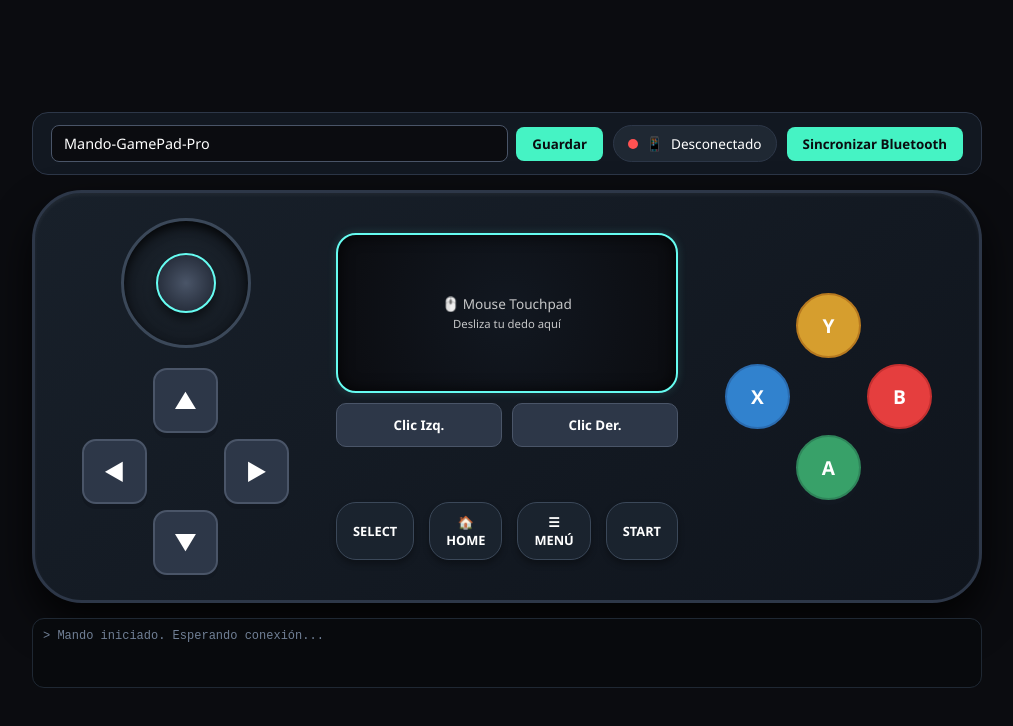
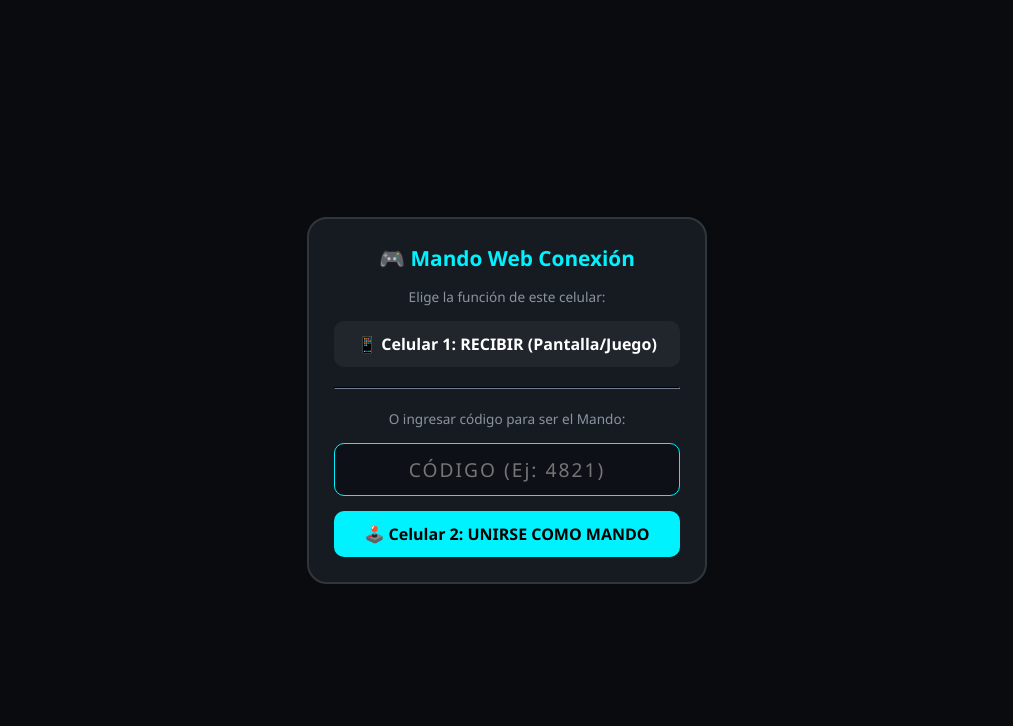
Before and after one commit to k4927789-wq/Chat-Privado, a plain HTML site: page index.html in a window 1280 px wide. Shown: the whole page, without its empty margins (133-1146 px from the left). Drawn offline with Linux system fonts and the light colour scheme.

Commit message:
Update index.html

```diff
--- a/index.html
+++ b/index.html
@@ -3,24 +3,24 @@
 <head>
   <meta charset="UTF-8">
   <meta name="viewport" content="width=device-width, initial-scale=1.0, user-scalable=no">
-  <title>Mando Bluetooth Pro + Joystick</title>
+  <title>Mando Web Multi-Dispositivo</title>
+  <!-- Librería PeerJS para conectar 2 celulares por WebRTC sin servidor -->
+  <script src="https://unpkg.com/peerjs@1.5.2/dist/peerjs.min.js"></script>
   <style>
     :root {
-      --bg-color: #0b0c10;
-      --card-bg: #1f2833;
-      --accent: #66fcf1;
-      --accent-glow: rgba(102, 252, 241, 0.4);
-      --btn-bg: #2d3748;
-      --btn-border: #4a5568;
+      --bg-color: #0a0b0e;
+      --card-bg: #161b22;
+      --accent: #00f2fe;
+      --btn-bg: #21262d;
+      --btn-border: #30363d;
       --text: #ffffff;
-      --subtext: #c5c6c7;
     }
 
     * {
       box-sizing: border-box;
       margin: 0;
       padding: 0;
-      font-family: 'Segoe UI', system-ui, -apple-system, sans-serif;
+      font-family: 'Segoe UI', system-ui, sans-serif;
       user-select: none;
       -webkit-user-select: none;
       touch-action: manipulation;
@@ -37,299 +37,201 @@
       padding: 10px;
     }
 
-    /* BARRA DE CONFIGURACIÓN Y ESTADO */
-    .top-bar {
+    /* PANTALLA DE SELECCIÓN DE MODO */
+    .mode-selector {
+      background: var(--card-bg);
+      border: 2px solid var(--btn-border);
+      border-radius: 20px;
+      padding: 25px;
+      max-width: 400px;
       width: 100%;
-      max-width: 950px;
+      text-align: center;
       display: flex;
-      flex-wrap: wrap;
-      gap: 10px;
-      justify-content: space-between;
-      align-items: center;
-      background: #121821;
-      border: 1px solid #2d3748;
-      padding: 12px 18px;
-      border-radius: 16px;
-      margin-bottom: 15px;
+      flex-direction: column;
+      gap: 15px;
     }
 
-    .config-group {
-      display: flex;
-      align-items: center;
-      gap: 8px;
-      flex: 1;
-      min-width: 260px;
+    .mode-selector h2 {
+      color: var(--accent);
+      font-size: 1.3rem;
     }
 
-    .config-group input {
-      background: #0b0c10;
-      border: 1px solid var(--btn-border);
+    .input-code {
+      background: #0d1117;
+      border: 1px solid var(--accent);
       color: #fff;
-      padding: 8px 12px;
-      border-radius: 8px;
-      flex: 1;
-      font-size: 0.9rem;
+      padding: 12px;
+      border-radius: 10px;
+      font-size: 1.2rem;
+      text-align: center;
+      letter-spacing: 2px;
       outline: none;
+      width: 100%;
     }
 
-    .status-badge {
-      display: flex;
-      align-items: center;
-      gap: 8px;
-      background: #1f2833;
-      padding: 8px 14px;
-      border-radius: 20px;
-      font-size: 0.85rem;
-      border: 1px solid #2d3748;
+    .btn-main {
+      background: var(--accent);
+      color: #000;
+      border: none;
+      padding: 12px;
+      border-radius: 10px;
+      font-weight: bold;
+      font-size: 1rem;
+      cursor: pointer;
     }
 
-    .status-dot {
-      width: 10px;
-      height: 10px;
-      border-radius: 50%;
-      background-color: #ff5252;
-    }
+    .btn-main:active { opacity: 0.8; }
 
-    .status-dot.online {
-      background-color: var(--accent);
-      box-shadow: 0 0 10px var(--accent);
-    }
-
-    .btn-action {
-      background: #45f3c4;
-      color: #0b0c10;
-      border: none;
-      padding: 8px 16px;
-      border-radius: 8px;
-      font-weight: bold;
-      cursor: pointer;
-      transition: transform 0.1s, background 0.2s;
-    }
-
-    .btn-action:active {
-      transform: scale(0.96);
-    }
-
-    /* ESTRUCTURA PRINCIPAL DEL MANDO */
+    /* MANDO PRO */
     .gamepad-body {
-      background: linear-gradient(145deg, #18202a, #0f141c);
-      border: 3px solid #2d3748;
-      border-radius: 50px;
-      padding: 25px 20px;
+      display: none; /* Oculto hasta conectar */
+      background: linear-gradient(145deg, #1c2128, #0d1117);
+      border: 3px solid #30363d;
+      border-radius: 40px;
+      padding: 20px;
       width: 100%;
-      max-width: 950px;
-      box-shadow: 0 20px 40px rgba(0,0,0,0.8), inset 0 2px 4px rgba(255,255,255,0.05);
-      display: grid;
+      max-width: 900px;
+      box-shadow: 0 15px 35px rgba(0,0,0,0.8);
       grid-template-columns: 1fr;
       gap: 20px;
     }
 
     @media (min-width: 768px) {
-      .gamepad-body {
-        grid-template-columns: 1.2fr 1.5fr 1.2fr;
-      }
+      .gamepad-body { grid-template-columns: 1.2fr 1.4fr 1.2fr; }
     }
 
-    /* COLUMNAS DEL MANDO */
     .pad-column {
       display: flex;
       flex-direction: column;
       align-items: center;
       justify-content: space-around;
-      gap: 20px;
+      gap: 15px;
     }
 
-    /* TOUCHPAD / RATÓN CENTRAL */
-    .touchpad-container {
-      width: 100%;
-      display: flex;
-      flex-direction: column;
-      align-items: center;
-      gap: 10px;
-    }
+    .touchpad-box { width: 100%; display: flex; flex-direction: column; align-items: center; gap: 8px; }
 
     .touchpad {
       width: 100%;
-      height: 160px;
-      background: radial-gradient(circle, #121821 0%, #0b0c10 100%);
+      height: 140px;
+      background: radial-gradient(circle, #161b22 0%, #0d1117 100%);
       border: 2px solid var(--accent);
-      border-radius: 20px;
+      border-radius: 18px;
       display: flex;
       align-items: center;
       justify-content: center;
-      color: var(--subtext);
+      color: #8b949e;
       font-size: 0.85rem;
       text-align: center;
-      box-shadow: inset 0 0 15px rgba(0,0,0,0.8), 0 0 10px rgba(102, 252, 241, 0.15);
       touch-action: none;
       cursor: crosshair;
     }
 
-    .mouse-click-btns {
-      display: flex;
-      gap: 10px;
-      width: 100%;
+    .mouse-btns { display: flex; gap: 10px; width: 100%; }
+
+    .btn-mouse {
+      flex: 1; padding: 10px; background: var(--btn-bg);
+      border: 1px solid var(--btn-border); color: #fff;
+      border-radius: 8px; font-weight: bold; cursor: pointer;
     }
 
-    .btn-mouse {
-      flex: 1;
-      padding: 12px;
-      background: var(--btn-bg);
-      border: 1px solid var(--btn-border);
-      color: #fff;
-      border-radius: 10px;
-      font-weight: bold;
-      cursor: pointer;
+    .menu-row { display: flex; gap: 8px; width: 100%; justify-content: center; }
+
+    .btn-menu {
+      background: #21262d; border: 1px solid #30363d;
+      color: #fff; padding: 8px 12px; border-radius: 12px;
+      font-size: 0.75rem; font-weight: bold; cursor: pointer;
     }
 
-    /* BOTONES DE MENÚ Y NAVEGACIÓN */
-    .menu-buttons-row {
-      display: flex;
-      justify-content: center;
-      gap: 15px;
-      width: 100%;
-      margin-top: 5px;
-    }
-
-    .btn-system {
-      background: #1a232e;
-      border: 1px solid #3b4859;
-      color: #fff;
-      padding: 10px 16px;
-      border-radius: 20px;
-      font-size: 0.8rem;
-      font-weight: bold;
-      display: flex;
-      align-items: center;
-      gap: 6px;
-      cursor: pointer;
-      box-shadow: 0 4px 6px rgba(0,0,0,0.3);
-    }
-
-    .btn-system:active {
-      background: var(--accent);
-      color: #000;
-    }
-
-    /* CRUCETA (D-PAD) AUMENTADA */
-    .dpad {
-      display: grid;
-      grid-template-columns: repeat(3, 65px);
-      grid-template-rows: repeat(3, 65px);
-      gap: 6px;
-    }
+    .dpad { display: grid; grid-template-columns: repeat(3, 60px); grid-template-rows: repeat(3, 60px); gap: 5px; }
 
     .btn-ctrl {
-      background: var(--btn-bg);
-      border: 2px solid var(--btn-border);
-      color: var(--text);
-      border-radius: 14px;
-      font-weight: bold;
-      font-size: 1.4rem;
-      cursor: pointer;
-      display: flex;
-      align-items: center;
-      justify-content: center;
-      box-shadow: 0 5px 0 #121821;
+      background: var(--btn-bg); border: 2px solid var(--btn-border);
+      color: var(--text); border-radius: 12px; font-weight: bold;
+      font-size: 1.3rem; cursor: pointer; display: flex;
+      align-items: center; justify-content: center; box-shadow: 0 4px 0 #0d1117;
     }
 
     .btn-ctrl:active {
-      transform: translateY(3px);
-      box-shadow: 0 2px 0 #121821;
-      background: var(--accent);
-      color: #000;
+      transform: translateY(2px); box-shadow: 0 2px 0 #0d1117;
+      background: var(--accent); color: #000;
     }
 
-    /* PERILLA (JOYSTICK ANALÓGICO) */
     .joystick-outer {
-      width: 130px;
-      height: 130px;
-      background: radial-gradient(circle, #222c37 0%, #0d1117 100%);
-      border: 3px solid #3b4859;
-      border-radius: 50%;
-      position: relative;
-      display: flex;
-      align-items: center;
-      justify-content: center;
-      box-shadow: inset 0 5px 10px rgba(0,0,0,0.7);
-      touch-action: none;
+      width: 120px; height: 120px;
+      background: radial-gradient(circle, #21262d 0%, #0d1117 100%);
+      border: 3px solid var(--btn-border); border-radius: 50%;
+      position: relative; display: flex; align-items: center;
+      justify-content: center; touch-action: none;
     }
 
     .joystick-stick {
-      width: 60px;
-      height: 60px;
-      background: radial-gradient(circle, #4a5568 0%, #1a202c 100%);
-      border: 2px solid var(--accent);
-      border-radius: 50%;
-      position: absolute;
-      box-shadow: 0 6px 12px rgba(0,0,0,0.6);
-      transition: transform 0.05s ease-out;
+      width: 55px; height: 55px;
+      background: radial-gradient(circle, #30363d 0%, #161b22 100%);
+      border: 2px solid var(--accent); border-radius: 50%;
+      position: absolute; box-shadow: 0 4px 8px rgba(0,0,0,0.5);
     }
 
-    /* BOTONES DE ACCIÓN (A, B, X, Y) AUMENTADOS */
-    .action-btns {
-      display: grid;
-      grid-template-columns: repeat(3, 65px);
-      grid-template-rows: repeat(3, 65px);
-      gap: 6px;
+    .action-btns { display: grid; grid-template-columns: repeat(3, 60px); grid-template-rows: repeat(3, 60px); gap: 5px; }
+    .btn-act { border-radius: 50%; font-size: 1.1rem; }
+    .btn-a { background: #238636; border-color: #2ea043; }
+    .btn-b { background: #da3633; border-color: #f85149; }
+    .btn-x { background: #1f6feb; border-color: #388bfd; }
+    .btn-y { background: #d29922; border-color: #e3b341; color: #fff; }
+
+    /* CONSOLA DE RECEPTION EN PANTALLA RECEPTORA */
+    .receiver-box {
+      display: none;
+      background: var(--card-bg);
+      border: 1px solid var(--btn-border);
+      border-radius: 16px;
+      padding: 20px;
+      max-width: 500px;
+      width: 100%;
+      text-align: center;
     }
 
-    .btn-act {
-      border-radius: 50%;
-      font-size: 1.2rem;
-    }
-
-    .btn-a { background: #38a169; border-color: #2f855a; }
-    .btn-b { background: #e53e3e; border-color: #c53030; }
-    .btn-x { background: #3182ce; border-color: #2b6cb0; }
-    .btn-y { background: #d69e2e; border-color: #b7791f; color: #fff; }
-
-    /* LOGS CONSOLA */
     .console-log {
-      margin-top: 15px;
-      background: #080a0d;
-      border: 1px solid #1f2833;
-      border-radius: 12px;
-      padding: 10px;
-      width: 100%;
-      max-width: 950px;
-      height: 70px;
-      overflow-y: auto;
-      font-family: monospace;
-      font-size: 0.75rem;
-      color: #718096;
+      margin-top: 15px; background: #0d1117;
+      border: 1px solid #30363d; border-radius: 10px;
+      padding: 10px; height: 150px; overflow-y: auto;
+      font-family: monospace; font-size: 0.8rem; color: var(--accent);
+      text-align: left;
     }
   </style>
 </head>
 <body>
 
-  <!-- BARRA DE CONFIGURACIÓN -->
-  <div class="top-bar">
-    <div class="config-group">
-      <input type="text" id="controllerName" value="Mando-GamePad-Pro" placeholder="Nombre del Mando">
-      <button class="btn-action" id="saveNameBtn">Guardar</button>
-    </div>
+  <!-- PANTALLA DE INICIO (ELEGIR ROL) -->
+  <div class="mode-selector" id="setupScreen">
+    <h2>🎮 Mando Web Conexión</h2>
+    <p style="font-size: 0.85rem; color: #8b949e;">Elige la función de este celular:</p>
 
-    <div class="status-badge">
-      <div class="status-dot" id="statusDot"></div>
-      <span id="deviceIcon">📱</span>
-      <span id="statusText">Desconectado</span>
-    </div>
+    <button class="btn-main" style="background:#21262d; color:#fff;" id="btnHostMode">📱 Celular 1: RECIBIR (Pantalla/Juego)</button>
 
-    <button class="btn-action" id="connectBt">Sincronizar Bluetooth</button>
+    <hr style="border-color: #30363d; margin: 5px 0;">
+
+    <p style="font-size: 0.85rem; color: #8b949e;">O ingresar código para ser el Mando:</p>
+    <input type="text" class="input-code" id="joinCodeInput" placeholder="CÓDIGO (Ej: 4821)" maxlength="6">
+    <button class="btn-main" id="btnJoinMode">🕹️ Celular 2: UNIRSE COMO MANDO</button>
   </div>
 
-  <!-- CUERPO DEL MANDO -->
-  <div class="gamepad-body">
+  <!-- MODO RECEPCTOR (CELULAR 1) -->
+  <div class="receiver-box" id="receiverScreen">
+    <h3 style="color: var(--accent);">Código de Sala:</h3>
+    <h1 id="roomCodeDisplay" style="font-size: 2.5rem; letter-spacing: 4px; margin: 10px 0;">----</h1>
+    <p style="font-size: 0.85rem; color: #8b949e;">Ingresa este código en el otro celular para conectarlo como mando.</p>
+    <div class="console-log" id="receiverLog">> Esperando que el mando se conecte...</div>
+  </div>
 
-    <!-- IZQUIERDA: JOYSTICK + CRUCETA -->
+  <!-- MODO MANDO (CELULAR 2) -->
+  <div class="gamepad-body" id="gamepadScreen">
+
+    <!-- IZQUIERDA: PERILLA Y CRUCETA -->
     <div class="pad-column">
-      <!-- PERILLA / JOYSTICK ANALÓGICO -->
       <div class="joystick-outer" id="joystickLeft">
         <div class="joystick-stick" id="stickLeft"></div>
       </div>
 
-      <!-- CRUCETA MÁS GRANDE -->
       <div class="dpad">
         <div></div>
         <button class="btn-ctrl" data-cmd="UP">▲</button>
@@ -343,28 +245,27 @@
       </div>
     </div>
 
-    <!-- CENTRO: RATÓN TOUCHPAD + BOTONES MENÚ -->
+    <!-- CENTRO: MOUSE Y MENÚS -->
     <div class="pad-column">
-      <div class="touchpad-container">
+      <div class="touchpad-box">
         <div class="touchpad" id="touchpad">
-          <span>🖱️ Mouse Touchpad<br><small>Desliza tu dedo aquí</small></span>
+          🖱️ Mouse Touchpad<br><small>Desliza tu dedo aquí</small>
         </div>
-        <div class="mouse-click-btns">
+        <div class="mouse-btns">
           <button class="btn-mouse" data-cmd="CLICK_LEFT">Clic Izq.</button>
           <button class="btn-mouse" data-cmd="CLICK_RIGHT">Clic Der.</button>
         </div>
       </div>
 
-      <!-- BOTONES DE MENÚ ABAJO DEL RATÓN -->
-      <div class="menu-buttons-row">
-        <button class="btn-system" data-cmd="SELECT">SELECT</button>
-        <button class="btn-system" data-cmd="HOME">🏠 HOME</button>
-        <button class="btn-system" data-cmd="MENU">☰ MENÚ</button>
-        <button class="btn-system" data-cmd="START">START</button>
+      <div class="menu-row">
+        <button class="btn-menu" data-cmd="SELECT">SELECT</button>
+        <button class="btn-menu" data-cmd="HOME">🏠 HOME</button>
+        <button class="btn-menu" data-cmd="MENU">☰ MENÚ</button>
+        <button class="btn-menu" data-cmd="START">START</button>
       </div>
     </div>
 
-    <!-- DERECHA: BOTONES DE ACCIÓN (A,B,X,Y) -->
+    <!-- DERECHA: BOTONES DE ACCIÓN -->
     <div class="pad-column">
       <div class="action-btns">
         <div></div>
@@ -381,80 +282,90 @@
 
   </div>
 
-  <div class="console-log" id="logBox">
-    > Mando iniciado. Esperando conexión...
-  </div>
+  <script>
+    let peer = null;
+    let conn = null;
 
-  <script>
-    let btDevice;
-    const connectBt = document.getElementById('connectBt');
-    const statusDot = document.getElementById('statusDot');
-    const statusText = document.getElementById('statusText');
-    const deviceIcon = document.getElementById('deviceIcon');
-    const logBox = document.getElementById('logBox');
-    const touchpad = document.getElementById('touchpad');
+    const setupScreen = document.getElementById('setupScreen');
+    const receiverScreen = document.getElementById('receiverScreen');
+    const gamepadScreen = document.getElementById('gamepadScreen');
 
-    const controllerNameInput = document.getElementById('controllerName');
-    const saveNameBtn = document.getElementById('saveNameBtn');
+    const roomCodeDisplay = document.getElementById('roomCodeDisplay');
+    const receiverLog = document.getElementById('receiverLog');
+    const joinCodeInput = document.getElementById('joinCodeInput');
 
-    // Cargar nombre
-    if (localStorage.getItem('custom_pad_name')) {
-      controllerNameInput.value = localStorage.getItem('custom_pad_name');
+    // Generador de código aleatorio corto de 4 números
+    function generateShortId() {
+      return Math.floor(1000 + Math.random() * 9000).toString();
     }
 
-    saveNameBtn.addEventListener('click', () => {
-      localStorage.setItem('custom_pad_name', controllerNameInput.value);
-      printLog(`Nombre cambiado a: "${controllerNameInput.value}"`);
+    // --- OPCIÓN 1: SER LA PANTALLA RECEPTORA (CELULAR 1) ---
+    document.getElementById('btnHostMode').addEventListener('click', () => {
+      const roomCode = generateShortId();
+      peer = new Peer(`mando-room-${roomCode}`);
+
+      setupScreen.style.display = 'none';
+      receiverScreen.style.display = 'block';
+      roomCodeDisplay.innerText = roomCode;
+
+      peer.on('open', (id) => {
+        receiverLog.innerHTML += `<br>> Sala creada con éxito. ID: ${roomCode}`;
+      });
+
+      peer.on('connection', (connection) => {
+        conn = connection;
+        receiverLog.innerHTML += `<br><b>> ¡MANDO CONECTADO Y LISTO!</b>`;
+
+        conn.on('data', (data) => {
+          // Aquí recibes todos los eventos transmitidos desde el mando
+          receiverLog.innerHTML += `<br>> Recibido: ${JSON.stringify(data)}`;
+          receiverLog.scrollTop = receiverLog.scrollHeight;
+        });
+      });
     });
 
-    function printLog(msg) {
-      logBox.innerHTML += `<br>> ${msg}`;
-      logBox.scrollTop = logBox.scrollHeight;
-    }
+    // --- OPCIÓN 2: SER EL MANDO (CELULAR 2) ---
+    document.getElementById('btnJoinMode').addEventListener('click', () => {
+      const code = joinCodeInput.value.trim();
+      if (!code || code.length < 4) {
+        alert("Ingresa el código numérico de 4 dígitos generado en la otra pantalla.");
+        return;
+      }
 
+      peer = new Peer();
+
+      peer.on('open', () => {
+        conn = peer.connect(`mando-room-${code}`);
+
+        conn.on('open', () => {
+          setupScreen.style.display = 'none';
+          gamepadScreen.style.display = 'grid';
+          if (navigator.vibrate) navigator.vibrate([100, 50, 100]);
+        });
+
+        conn.on('error', (err) => {
+          alert("No se pudo conectar a ese código. Revisa que la otra pantalla siga abierta.");
+        });
+      });
+    });
+
+    // FUNCIÓN PARA TRANSMITIR DATOS AL CELULAR 1
     function sendSignal(type, data) {
-      const payload = JSON.stringify({
-        sender: controllerNameInput.value,
-        type: type,
-        ...data
-      });
-      printLog(payload);
-
+      if (conn && conn.open) {
+        conn.send({ type, ...data });
+      }
       if (navigator.vibrate) navigator.vibrate(20);
     }
 
-    // --- BLUETOOTH ---
-    connectBt.addEventListener('click', async () => {
-      if (!navigator.bluetooth) {
-        alert("Tu navegador no soporta Web Bluetooth API");
-        return;
-      }
-
-      try {
-        printLog("Buscando dispositivos...");
-        btDevice = await navigator.bluetooth.requestDevice({
-          acceptAllDevices: true,
-          optionalServices: ['generic_access', 'human_interface_device']
-        });
-
-        statusText.innerText = btDevice.name || "Conectado";
-        statusDot.classList.add('online');
-        await btDevice.gatt.connect();
-        printLog(`¡Vinculado con ${btDevice.name}!`);
-      } catch (err) {
-        printLog(`Error: ${err.message}`);
-      }
-    });
-
-    // --- BOTONES ESTÁNDAR Y SISTEMA ---
+    // --- EVENTOS DEL MANDO (BOTONES, TOUCHPAD, JOYSTICK) ---
     document.querySelectorAll('[data-cmd]').forEach(btn => {
       btn.addEventListener('pointerdown', () => {
-        const cmd = btn.getAttribute('data-cmd');
-        sendSignal('BTN_PRESS', { key: cmd });
+        sendSignal('BTN_PRESS', { key: btn.getAttribute('data-cmd') });
       });
     });
 
-    // --- MOUSE TOUCHPAD ---
+    // TOUCHPAD MOUSE
+    const touchpad = document.getElementById('touchpad');
     let startX = 0, startY = 0, isTouching = false;
 
     touchpad.addEventListener('pointerdown', (e) => {
@@ -481,55 +392,52 @@
       touchpad.releasePointerCapture(e.pointerId);
     });
 
-    // --- LÓGICA DE LA PERILLA / JOYSTICK ANALÓGICO ---
+    // PERILLA ANALÓGICA
     const joystick = document.getElementById('joystickLeft');
     const stick = document.getElementById('stickLeft');
     let joyActive = false;
-    const maxDistance = 35; // Límite del radio de la perilla en px
+    const maxRadius = 30;
 
     joystick.addEventListener('pointerdown', (e) => {
       joyActive = true;
       joystick.setPointerCapture(e.pointerId);
-      moveJoystick(e);
+      updateJoystick(e);
     });
 
     joystick.addEventListener('pointermove', (e) => {
-      if (joyActive) moveJoystick(e);
+      if (joyActive) updateJoystick(e);
     });
 
-    function stopJoystick(e) {
+    function resetJoystick() {
       if (!joyActive) return;
       joyActive = false;
       stick.style.transform = `translate(0px, 0px)`;
       sendSignal('JOYSTICK_MOVE', { x: 0, y: 0 });
     }
 
-    joystick.addEventListener('pointerup', stopJoystick);
-    joystick.addEventListener('pointercancel', stopJoystick);
+    joystick.addEventListener('pointerup', resetJoystick);
+    joystick.addEventListener('pointercancel', resetJoystick);
 
-    function moveJoystick(e) {
+    function updateJoystick(e) {
       const rect = joystick.getBoundingClientRect();
       const centerX = rect.left + rect.width / 2;
       const centerY = rect.top + rect.height / 2;
 
-      let deltaX = e.clientX - centerX;
-      let deltaY = e.clientY - centerY;
+      let dx = e.clientX - centerX;
+      let dy = e.clientY - centerY;
+      const dist = Math.hypot(dx, dy);
 
-      const distance = Math.hypot(deltaX, deltaY);
-
-      if (distance > maxDistance) {
-        const angle = Math.atan2(deltaY, deltaX);
-        deltaX = Math.cos(angle) * maxDistance;
-        deltaY = Math.sin(angle) * maxDistance;
+      if (dist > maxRadius) {
+        const angle = Math.atan2(dy, dx);
+        dx = Math.cos(angle) * maxRadius;
+        dy = Math.sin(angle) * maxRadius;
       }
 
-      stick.style.transform = `translate(${deltaX}px, ${deltaY}px)`;
-
-      // Normalizar valores entre -1 y 1 para los juegos
-      const normalizedX = (deltaX / maxDistance).toFixed(2);
-      const normalizedY = (deltaY / maxDistance).toFixed(2);
-
-      sendSignal('JOYSTICK_MOVE', { x: parseFloat(normalizedX), y: parseFloat(normalizedY) });
+      stick.style.transform = `translate(${dx}px, ${dy}px)`;
+      sendSignal('JOYSTICK_MOVE', {
+        x: parseFloat((dx / maxRadius).toFixed(2)),
+        y: parseFloat((dy / maxRadius).toFixed(2))
+      });
     }
   </script>
 </body>
```
